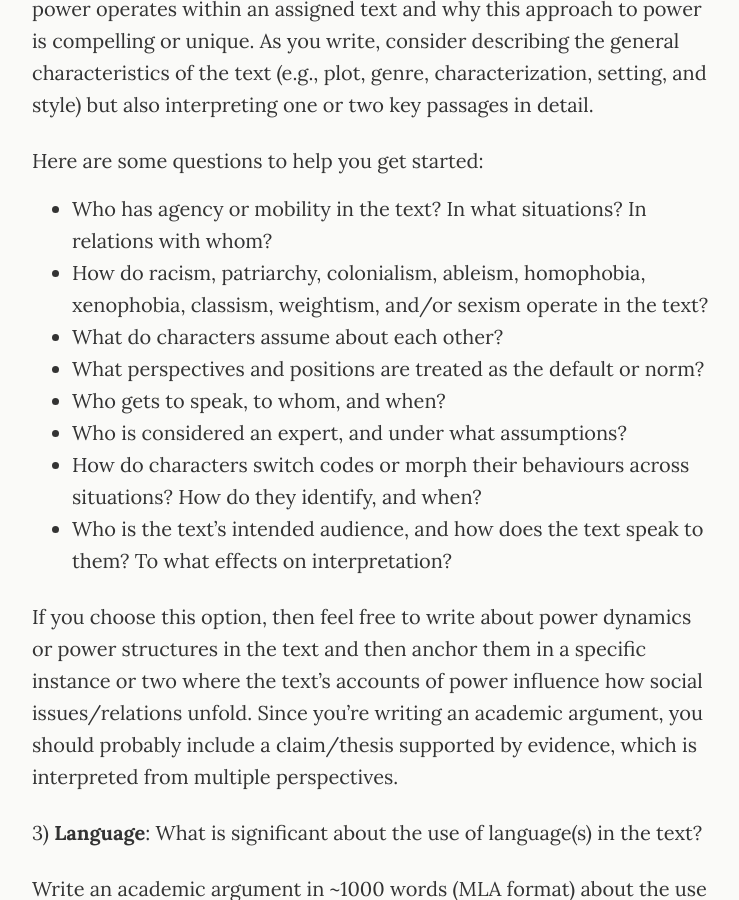
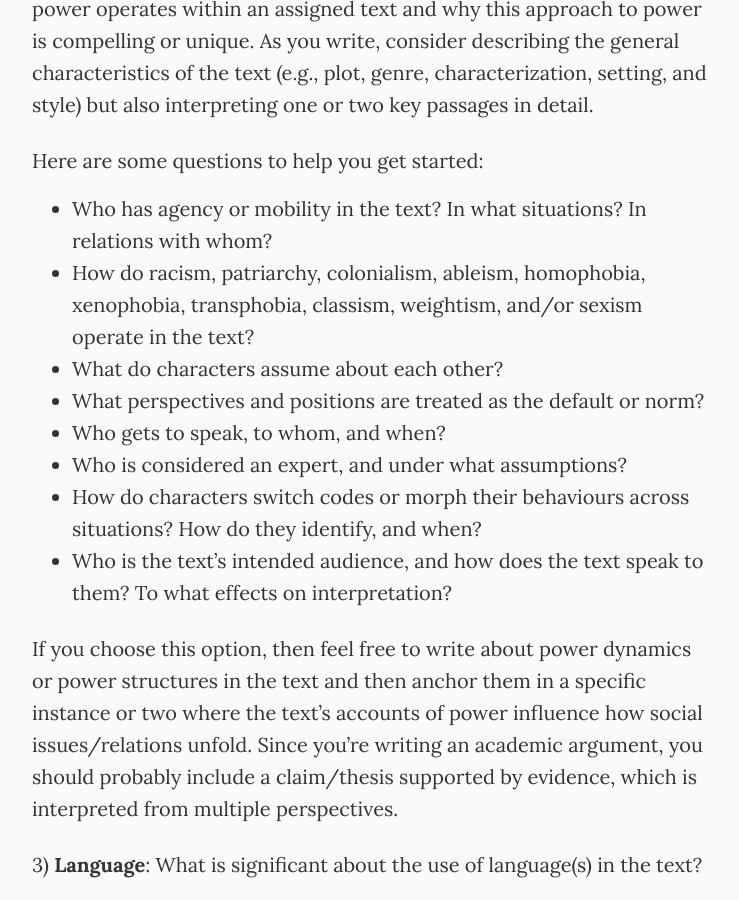
Before and after one commit to jentery/429c, a Jekyll site: the page built from _pages/analysis.md, in a window 1280 px wide and 900 px high, scrolled down 1410 px. Shown: the whole window, without its empty margins (266-1005 px from the left). Built offline with Jekyll 4.4.1, drawn with Linux system fonts in a browser that asks for light colours.

Commit message:
Update analysis.md

```diff
--- a/_pages/analysis.md
+++ b/_pages/analysis.md
@@ -32,7 +32,7 @@ Write an academic argument in ~1000 words (MLA format) about how power operates
 Here are some questions to help you get started:
 
 * Who has agency or mobility in the text? In what situations? In relations with whom?
-* How do racism, patriarchy, colonialism, ableism, homophobia, xenophobia, classism, weightism, and/or sexism operate in the text?
+* How do racism, patriarchy, colonialism, ableism, homophobia, xenophobia, transphobia, classism, weightism, and/or sexism operate in the text?
 * What do characters assume about each other?
 * What perspectives and positions are treated as the default or norm?
 * Who gets to speak, to whom, and when?
```
